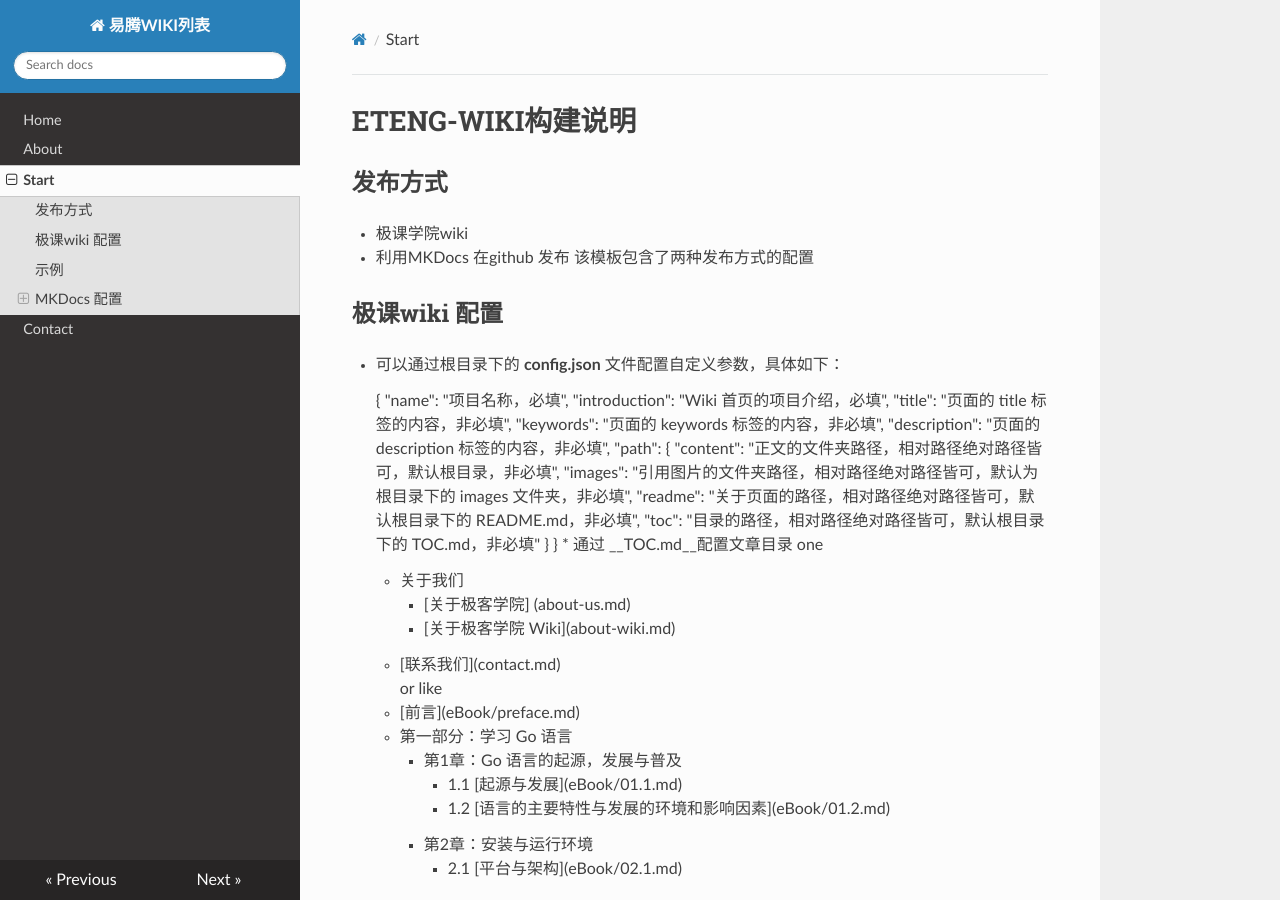
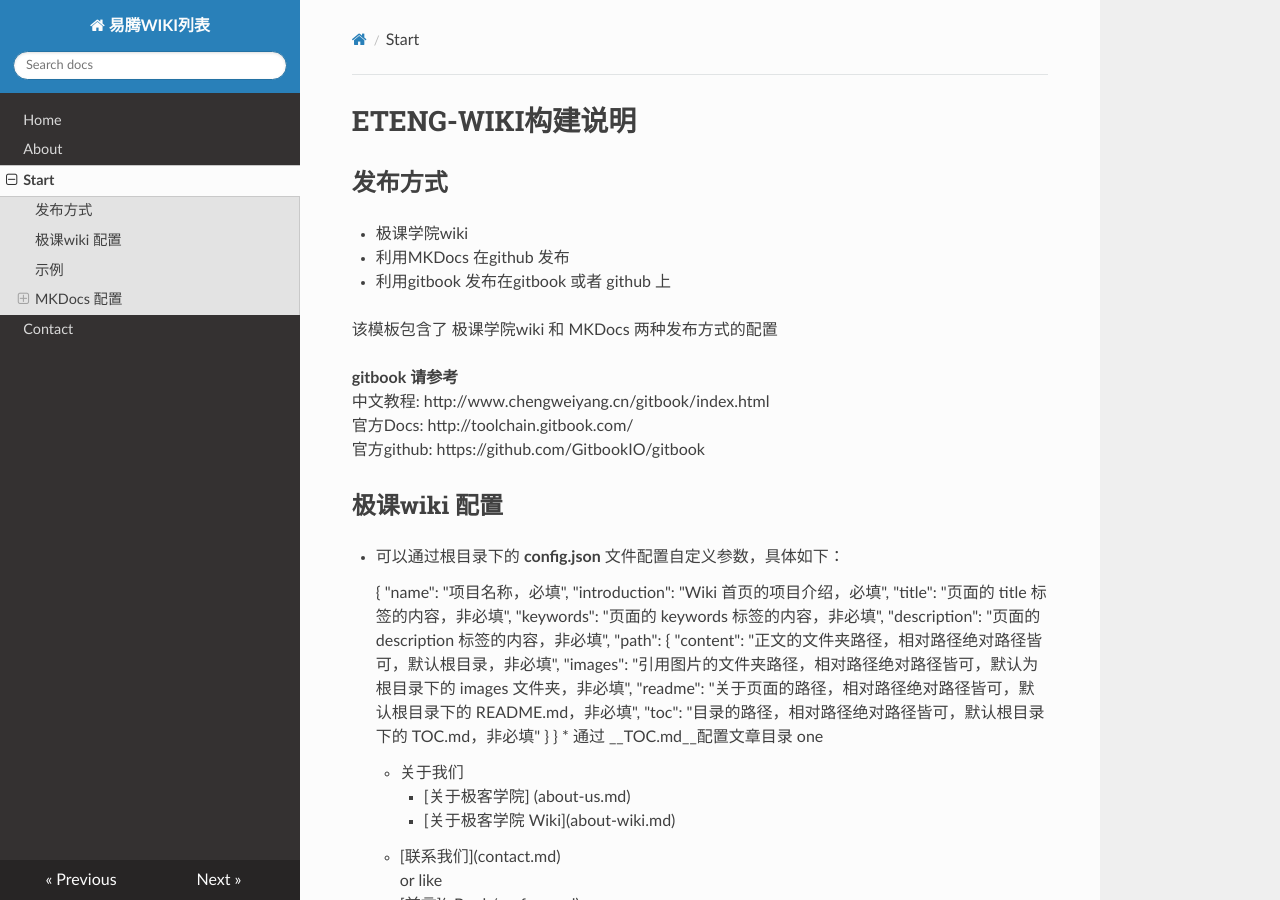
Before and after one commit to ETENG-WIKI/ETENG-WIKI, an MkDocs documentation site: the page built from docs/start.md, in a window 1280 px wide and 900 px high. Built offline with MkDocs 1.6.1, drawn with Linux system fonts in a browser that asks for light colours; nearby versions of some CDN libraries; old or Windows-style settings are respelled for this version of MkDocs.

Commit message:
gitbook description

```diff
--- a/docs/start.md
+++ b/docs/start.md
@@ -2,7 +2,14 @@
 ## 发布方式
 * 极课学院wiki
 * 利用MKDocs 在github 发布
-该模板包含了两种发布方式的配置
+* 利用gitbook 发布在gitbook 或者 github 上
+
+该模板包含了 极课学院wiki 和 MKDocs 两种发布方式的配置
+
+__gitbook 请参考__
+中文教程: http://www.chengweiyang.cn/gitbook/index.html
+官方Docs: http://toolchain.gitbook.com/
+官方github: https://github.com/GitbookIO/gitbook
 
 ## 极课wiki 配置
 
```
